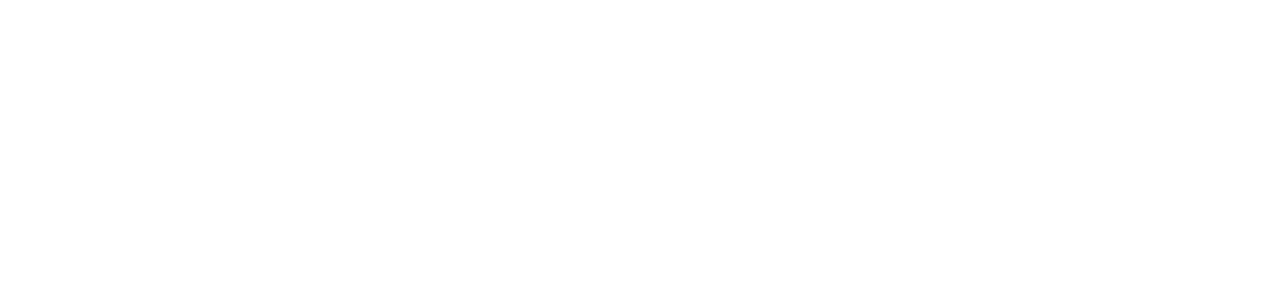
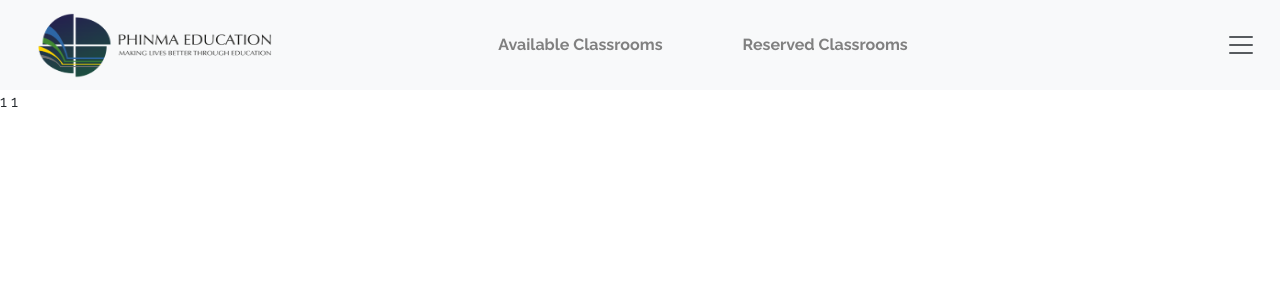
Before and after one commit to jairasolis/Trojan-Horse-Website, a React (Vite) app: page /student/room/1/1 in a window 1280 px wide. Before the commit this address had no page. Shown: the top 300 px of the page. Built offline with nearby package versions, Linux system fonts and the light colour scheme.

Commit message:
latest changes

```diff
--- a/src/App.jsx
+++ b/src/App.jsx
@@ -51,7 +51,7 @@
           {/* admin pages */}
           <Route element={<StudentLayout />} path="/student">
             <Route path="home" element={<StudentHome />} />
-            <Route path="room" Component={RoomPage} />
+            <Route path="room/:bldgName/:bldgNumber" Component={RoomPage}/>
           </Route>
         </Routes>
       </BrowserRouter>
--- a/src/pages/student pages/home/Home.jsx
+++ b/src/pages/student pages/home/Home.jsx
@@ -27,7 +27,7 @@
         const [building_name, room_number] = props.room_name.split(" ");
         return (
             <div className="card" style={{ display: filterCardsByBuilding(`${building_name} BLDG`) ? 'block' : 'none' }}>
-                <Link to={`/student/reserve/${building_name}/${room_number}`}>
+                <Link to={`/student/room/${building_name}/${room_number}`}>
                     <div className="card-body-2">
                         <div>
                             <img src={`/public/images/${props.img_name}`} alt={props.img_name} />
--- a/src/pages/student pages/room/RoomPage.jsx
+++ b/src/pages/student pages/room/RoomPage.jsx
@@ -1,10 +1,19 @@
 import React from "react";
-
+import { useParams } from "react-router-dom";
 export default function RoomPage(props){
+    const params = useParams();
+    console.log(params);
     return (
         <div
             id="student-room-page"
         >
+            <div
+                style = {{
+                    marginTop : "90px"
+                }}
+            >
+                {params.bldgName} {params.bldgNumber}
+            </div>
         </div>
     );
 }
```
